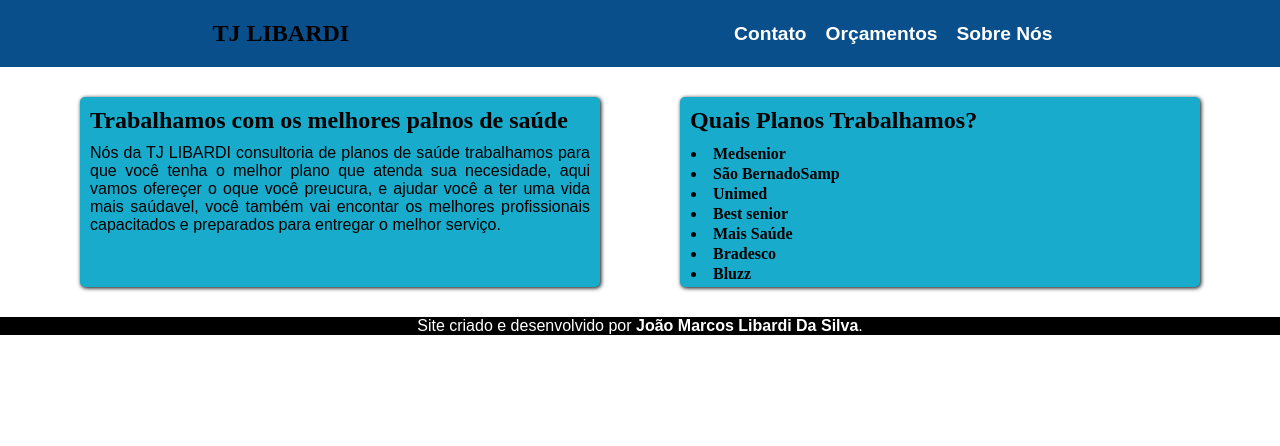
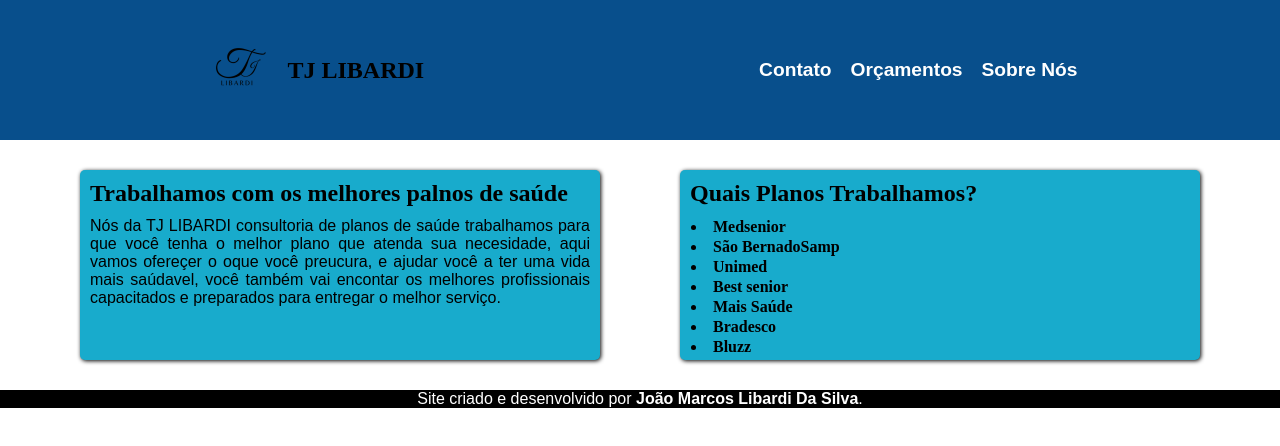
Before and after one commit to Jmlibardi/progeto-saude, a plain HTML site: page codigos/index.html in a window 1280 px wide. Drawn offline with Linux system fonts and the light colour scheme.

Commit message:
adicionando logo

```diff
--- a/codigos/index.html
+++ b/codigos/index.html
@@ -8,7 +8,8 @@
 </head>
 <body>
     <header>
-        <section>
+        <section id="logo">
+            <img src="imagens/logo-100.png" alt="logo-TJ-LIBARDI">
             <h1>TJ LIBARDI</h1>
         </section>
         <nav>
--- a/codigos/style.css
+++ b/codigos/style.css
@@ -26,6 +26,11 @@ header{
     align-items: center;
     justify-content: space-around;
     margin-bottom: 30px;
+}
+
+section#logo{
+    display: flex;
+    align-items: center;
 }
 
 header a{
```
Also changed, not shown: codigos/imagens/logo-100.png (added), codigos/imagens/logo.png (added).
